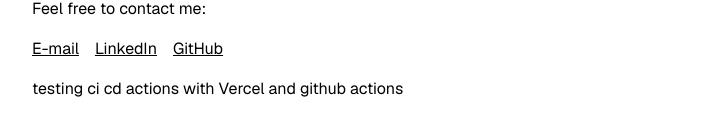
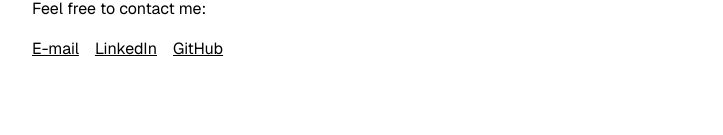
Before and after one commit to adrianczesnowski/imadrian.dev, a Next.js app: page / in a window 1280 px wide. Shown: the part 579-714 px from the top of the page, without its empty margins (272-995 px from the left). Built offline with nearby package versions, Linux system fonts and the light colour scheme.

Commit message:
testing ci cd with Vercel and github actions

```diff
--- a/src/app/page.tsx
+++ b/src/app/page.tsx
@@ -34,7 +34,6 @@ export default function Home() {
               <li><a href="https://www.linkedin.com/in/adrian-czesnowski/" target="_blank" className='py-4' rel="noopener noreferrer">LinkedIn</a></li>
               <li><a href="https://github.com/adrianczesnowski" target="_blank" className='py-4' rel="noopener noreferrer">GitHub</a></li>
           </ul>
-          <p>testing ci cd actions with Vercel and github actions</p>
       </section>
 );
 }
```
